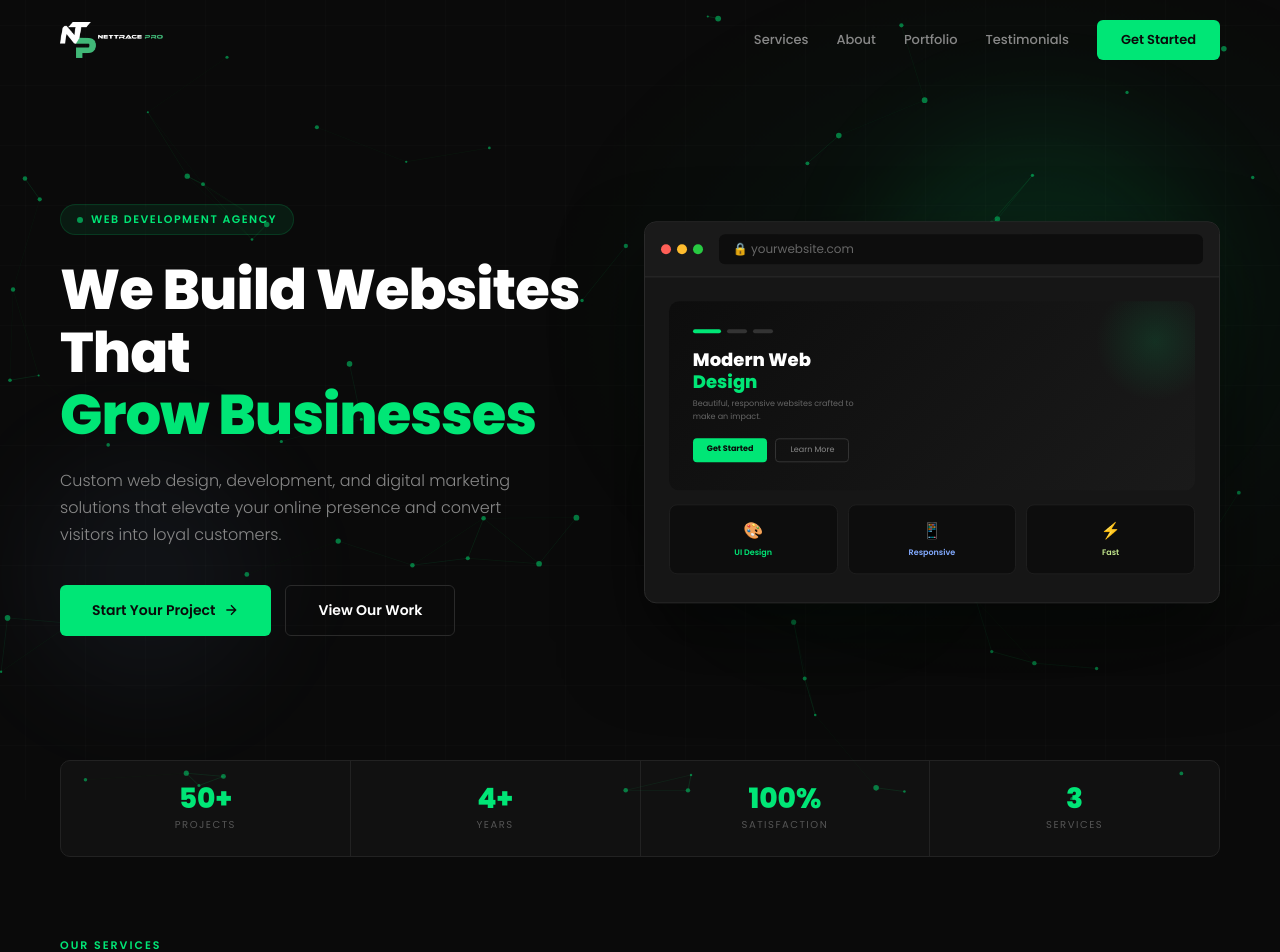
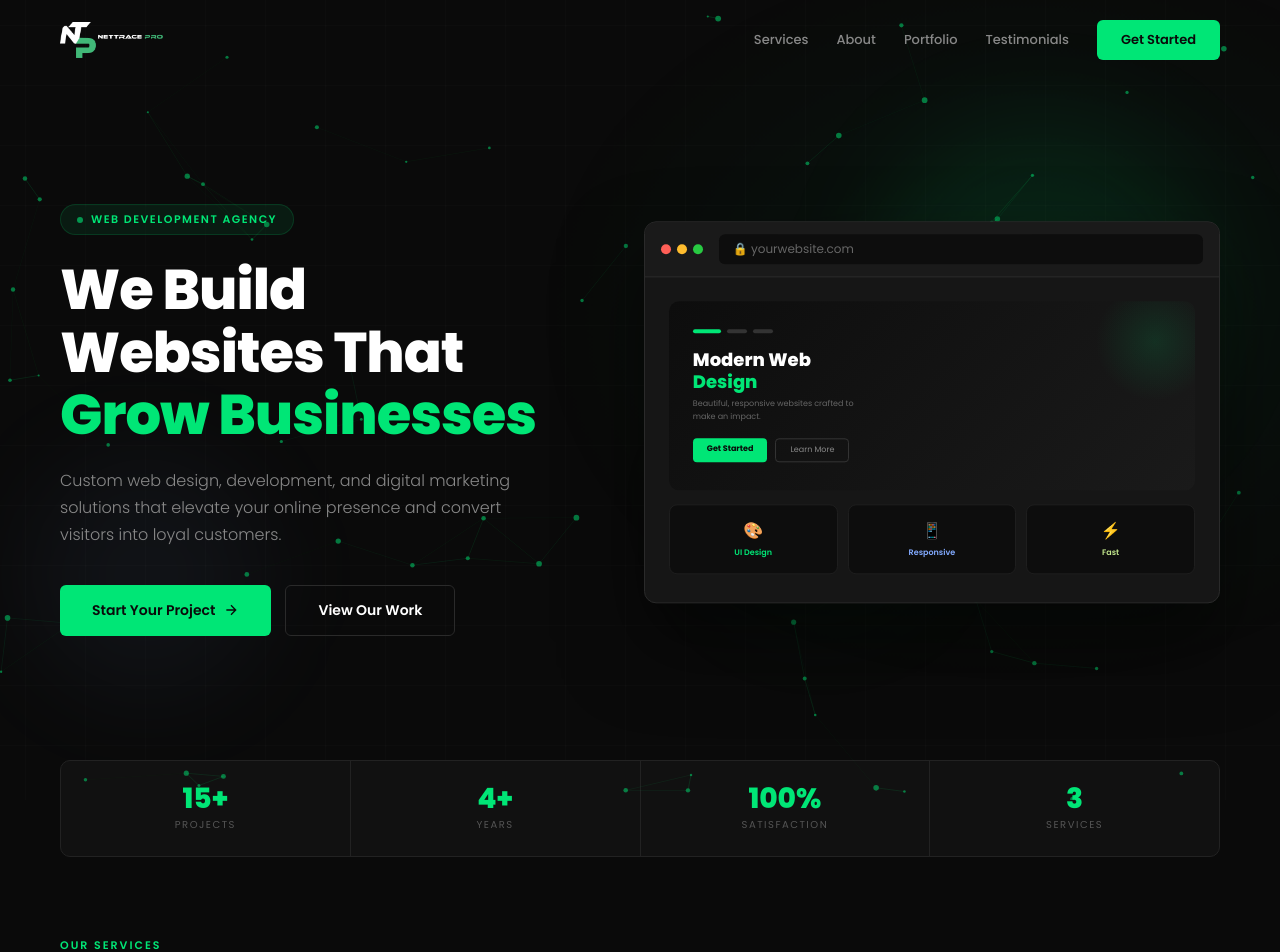
Before and after one commit to NetTracePro/nettracepro-website, a React (Vite) app: page / in a window 1280 px wide. Shown: the top 952 px of the page. Built offline with nearby package versions, Linux system fonts and the light colour scheme.

Commit message:
Updated page title

```diff
--- a/src/App.jsx
+++ b/src/App.jsx
@@ -104,14 +104,14 @@ const PB=({l,t,s})=><div className="pb"><div className="pb-bg"/><div className="
 /* === HOME === */
 const Home=({go})=>{const[at,sa]=useState(0);useEffect(()=>{const i=setInterval(()=>sa(p=>(p+1)%TE.length),5500);return()=>clearInterval(i)},[]);
 return<><section className="hero"><Particles/><div className="hg"/><div className="ho ho1"/><div className="ho ho2"/><div className="ho ho3"/>
-<div className="hi"><div><F><div className="badge">Web Development Agency</div></F><F d={.1}><h1 className="h1h">We Build Websites<br/>That <span className="acc">Grow Businesses</span></h1></F>
+<div className="hi"><div><F><div className="badge">Web Development Agency</div></F><F d={.1}><h1 className="h1h">We Build <br/> Websites That <span className="acc">Grow Businesses</span></h1></F>
 <F d={.2}><p className="hsub">Custom web design, development, and digital marketing solutions that elevate your online presence and convert visitors into loyal customers.</p></F>
 <F d={.3}><div className="btns"><a href="#" onClick={e=>{e.preventDefault();go("contact")}} className="btn bg">Start Your Project <A/></a><a href="#" onClick={e=>{e.preventDefault();go("portfolio")}} className="btn bo">View Our Work</a></div></F></div>
 <F d={.2}><div className="hm"><div className="mock"><div className="mock-ch"><div className="dots"><div className="dot r"/><div className="dot y"/><div className="dot g"/></div><div className="url">🔒 yourwebsite.com</div></div>
 <div className="mock-bd"><div className="mock-hero"><div className="mock-glow"/><div className="mock-nav-dots"><div className="mnd a"/><div className="mnd"/><div className="mnd"/></div><div className="mock-title">Modern Web<br/><span style={{color:"#00E676"}}>Design</span></div><div className="mock-desc">Beautiful, responsive websites crafted to make an impact.</div><div style={{display:"flex",gap:8}}><div className="mock-btn-g">Get Started</div><div className="mock-btn-o">Learn More</div></div></div>
 <div style={{display:"flex",gap:10}}>{[{i:"🎨",l:"UI Design",c:"#00E676"},{i:"📱",l:"Responsive",c:"#82AAFF"},{i:"⚡",l:"Fast",c:"#C3E88D"}].map((x,j)=><div key={j} className="mock-feat"><div style={{fontSize:16,marginBottom:4}}>{x.i}</div><div style={{fontSize:8,color:x.c,fontWeight:600}}>{x.l}</div></div>)}</div>
 </div></div></div></F></div></section>
-<div className="stw"><F><div className="sts">{[{n:"50+",l:"Projects"},{n:"4+",l:"Years"},{n:"100%",l:"Satisfaction"},{n:"3",l:"Services"}].map((s,i)=><div className="st" key={i}><div className="stn">{s.n}</div><div className="stl">{s.l}</div></div>)}</div></F></div>
+<div className="stw"><F><div className="sts">{[{n:"15+",l:"Projects"},{n:"4+",l:"Years"},{n:"100%",l:"Satisfaction"},{n:"3",l:"Services"}].map((s,i)=><div className="st" key={i}><div className="stn">{s.n}</div><div className="stl">{s.l}</div></div>)}</div></F></div>
 <section className="sec"><F><div className="hdr"><div className="label">Our Services</div><h2 className="title">Everything You Need to Succeed Online</h2></div></F>
 <div className="sg">{SV.map((s,i)=><F key={i} d={i*.08}><div className="scard" onClick={()=>go("sv-"+s.id)}><div className="si">{IC[s.ic]}</div><h3>{s.t}</h3><p>{s.sh}</p><span className="sl">Learn More <A/></span></div></F>)}</div></section>
 
```
